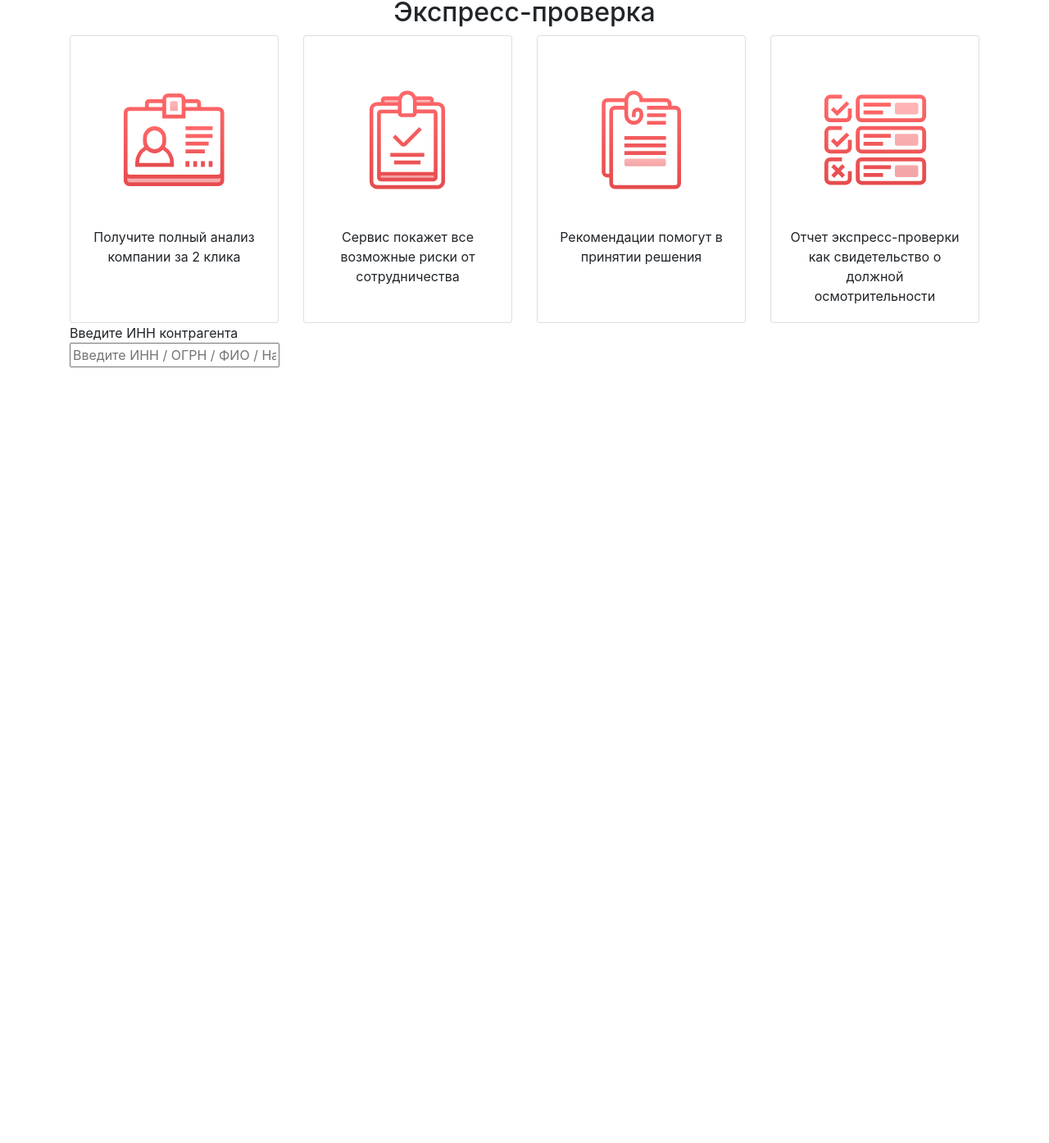
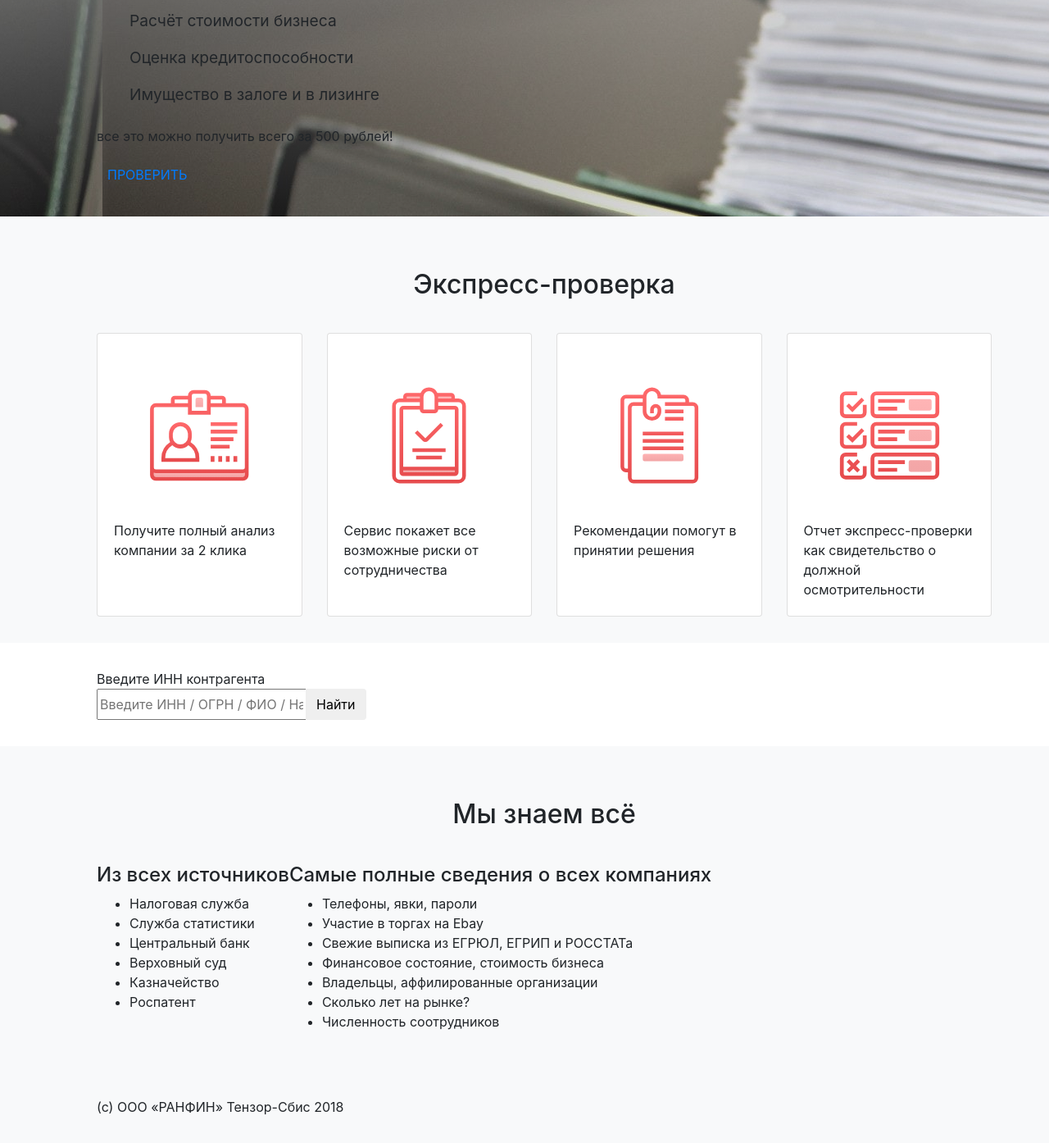
Before and after one commit to Adriatika/adriatika.github.io, a plain HTML site: page index.html in a window 1280 px wide. Shown: the part 506-1900 px from the top of the page at 82% size. Before the commit the page ends 954 px from the top, so only its background shows below. Drawn offline with nearby package versions, Linux system fonts and the light colour scheme.

Commit message:
HTML finished. CSS new

```diff
--- /dev/null
+++ b/css/style.css
@@ -0,0 +1,19 @@
+.px1{
+	background-image:linear-gradient(to top, rgba(255,255,255,0.1), rgba(255,255,255,0.7) ), url(../img/px1.jpg);
+	background-attachment: fixed;
+	background-position: 50% 50%, 125px 110px;
+}
+.documents, .test, .search,.knowledge, .footer{
+	padding:2rem 0 2rem 3rem;
+}
+	.documents__title, .test__title, .search__title, .knowledge__title{
+		padding:2rem 0 2rem 0;
+	}
+	.test__title, .search__title, .knowledge__title{
+		text-align: center;
+	}
+.documents__item{
+	padding:0.5rem 0;
+	font-size: 1.2em;
+	list-style: none;
+}
--- a/index.html
+++ b/index.html
@@ -4,6 +4,7 @@
     <meta charset="utf-8">
     <meta name="viewport" content="width=device-width, initial-scale=1, shrink-to-fit=no">
     <link rel="stylesheet" href="https://stackpath.bootstrapcdn.com/bootstrap/4.1.3/css/bootstrap.min.css" integrity="sha384-MCw98/SFnGE8fJT3GXwEOngsV7Zt27NXFoaoApmYm81iuXoPkFOJwJ8ERdknLPMO" crossorigin="anonymous">
+    <link rel="stylesheet" href="css/style.css">
     <title>«Репутация» - поможет найти и проверить контрагента</title>
   </head>
   <body>
@@ -16,7 +17,7 @@
         </button>
           <div class="collapse navbar-collapse" id="navbarSupportedContent">
           <ul class="navbar-nav mr-auto">
-            <li class="nav-item active">
+            <li class="nav-item">
                 <a class="nav-link" href="#">Как проверить компанию?<span class="sr-only">(current)</span></a>
             </li>
             <li class="nav-item">
@@ -31,52 +32,51 @@
       </header>
     </div>
     <div class="container-fluid px1">
-      <section class="container pt-5 pl-4 documents">
+      <section class="container documents">
         <h2 class="documents__title">
           Проверьте компанию за считаные минуты
         </h2>
         <ul>
           <li class="documents__item">Выписка из ЕГРЮЛ или ЕГРИП с электронной печатью-подписью ФНС</li>
           <li class="documents__item">Кто учредитель</li>
-          <li class="documents__item">кто директор</li>
-          <li class="documents__item">какие финансовые показатели</li>
-          <li class="documents__item"> в каких торгах и судах участвует</li>
-          <li class="documents__item">индексовый анализ финансовых сведений</li>
-          <li class="documents__item">расчёт стоимости бизнеса</li>
-          <li class="documents__item"> оценка кредитоспособности</li>
-          <li class="documents__item">имущество в залоге и в лизинге</li>
+          <li class="documents__item">Кто директор</li>
+          <li class="documents__item">Какие финансовые показатели</li>
+          <li class="documents__item">В каких торгах и судах участвует</li>
+          <li class="documents__item">Индексовый анализ финансовых сведений</li>
+          <li class="documents__item">Расчёт стоимости бизнеса</li>
+          <li class="documents__item">Оценка кредитоспособности</li>
+          <li class="documents__item">Имущество в залоге и в лизинге</li>
         </ul>
         <p >все это можно получить всего за 500 рублей!</p>
         <a href="#" class="btn">ПРОВЕРИТЬ</a>
-      </div>
     </section>
   </div>
-  <div class="container-fluid">
+  <div class="container-fluid bg-light">
     <section class="container test">
-      <h2 class="title text-center">Экспресс-проверка</h2>
+      <h2 class="title test__title">Экспресс-проверка</h2>
       <div class="card-deck">
         <div class="card test__item">
           <div class="card-body">
             <img src="img/source1.svg" alt="some-img" class="card-img test__img">
-            <p class="card-text test__text text-center">Получите полный анализ компании за 2 клика</p>
+            <p class="card-text test__text">Получите полный анализ компании за 2 клика</p>
           </div>
         </div>
         <div class="card test__item">
           <div class="card-body">
             <img src="img/source2.svg" alt="some-img" class="card-img test__img">
-            <p class="card-text test__text text-center">Сервис покажет все возможные риски от сотрудничества</p>
+            <p class="card-text test__text">Сервис покажет все возможные риски от сотрудничества</p>
           </div>
         </div>
         <div class="card test__item">
           <div class="card-body">
             <img src="img/source3.svg" alt="some-img" class="card-img test__img">
-            <p class="card-text test__text text-center">Рекомендации помогут в принятии решения</p>
+            <p class="card-text test__text">Рекомендации помогут в принятии решения</p>
           </div>
         </div>
         <div class="card test__item">
           <div class="card-body">
             <img src="img/source4.svg" alt="some-img" class="card-img test__img">
-            <p class="card-text test__text text-center">Отчет экспресс-проверки как свидетельство о должной осмотрительности</p>
+            <p class="card-text test__text">Отчет экспресс-проверки как свидетельство о должной осмотрительности</p>
           </div>
         </div>
       </div>
@@ -84,13 +84,55 @@
   </div>
   <div class="container-fluid">
     <section class="container search">
-      <span class="search__title text-center">
+      <span class="search__title   text-center">
         Введите ИНН контрагента
       </span>
-      <form>
-        <input type="text" placeholder="Введите ИНН / ОГРН / ФИО / Название компании">
+      <form class="input-group">
+        <input type="text" class="search__input" placeholder="Введите ИНН / ОГРН / ФИО / Название компании" >
+        <div class="input-group-append">
+          <button class="btn">Найти</button>
+        </div>
       </form>
     </section>
+  </div>
+  <div class="container-fluid bg-light" >
+    <section class="container knowledge">
+      <h2 class="title knowledge__title" >Мы знаем всё</h2>
+      <div class="d-flex">
+          <div class="nerd">
+            <h4 class="nerd__title">
+              Из всех источников
+            </h4>
+              <ul>
+                <li class="nerd__item">Налоговая служба</li>
+                <li class="nerd__item">Служба статистики</li>
+                <li class="nerd__item">Центральный банк</li>
+                <li class="nerd__item">Верховный суд</li>
+                <li class="nerd__item">Казначейство</li>
+                <li class="nerd__item">Роспатент</li>
+              </ul>
+          </div>
+          <div class="nerd">
+            <h4 class="nerd__title">
+              Самые полные сведения о всех компаниях
+            </h4>
+              <ul>
+                <li class="nerd__item">Телефоны, явки, пароли</li>
+                <li class="nerd__item">Участие в торгах на Ebay</li>
+                <li class="nerd__item">Свежие выписка из ЕГРЮЛ, ЕГРИП и РОССТАТа</li>
+                <li class="nerd__item">Финансовое состояние, стоимость бизнеса</li>
+                <li class="nerd__item">Владельцы, аффилированные организации</li>
+                <li class="nerd__item">Сколько лет на рынке?</li>
+                <li class="nerd__item">Численность соотрудников</li>
+              </ul>
+          </div>
+      </div>
+    </section>
+  </div>
+  <div class="container-fluid bg-light">
+    <footer class="container footer">
+      <span class="footer__copyright">(с) ООО «РАНФИН» Тензор-Сбис 2018</span>
+    </footer>
   </div>
     <script src="https://code.jquery.com/jquery-3.3.1.slim.min.js" integrity="sha384-q8i/X+965DzO0rT7abK41JStQIAqVgRVzpbzo5smXKp4YfRvH+8abtTE1Pi6jizo" crossorigin="anonymous"></script>
     <script src="https://cdnjs.cloudflare.com/ajax/libs/popper.js/1.14.3/umd/popper.min.js" integrity="sha384-ZMP7rVo3mIykV+2+9J3UJ46jBk0WLaUAdn689aCwoqbBJiSnjAK/l8WvCWPIPm49" crossorigin="anonymous"></script>
```
